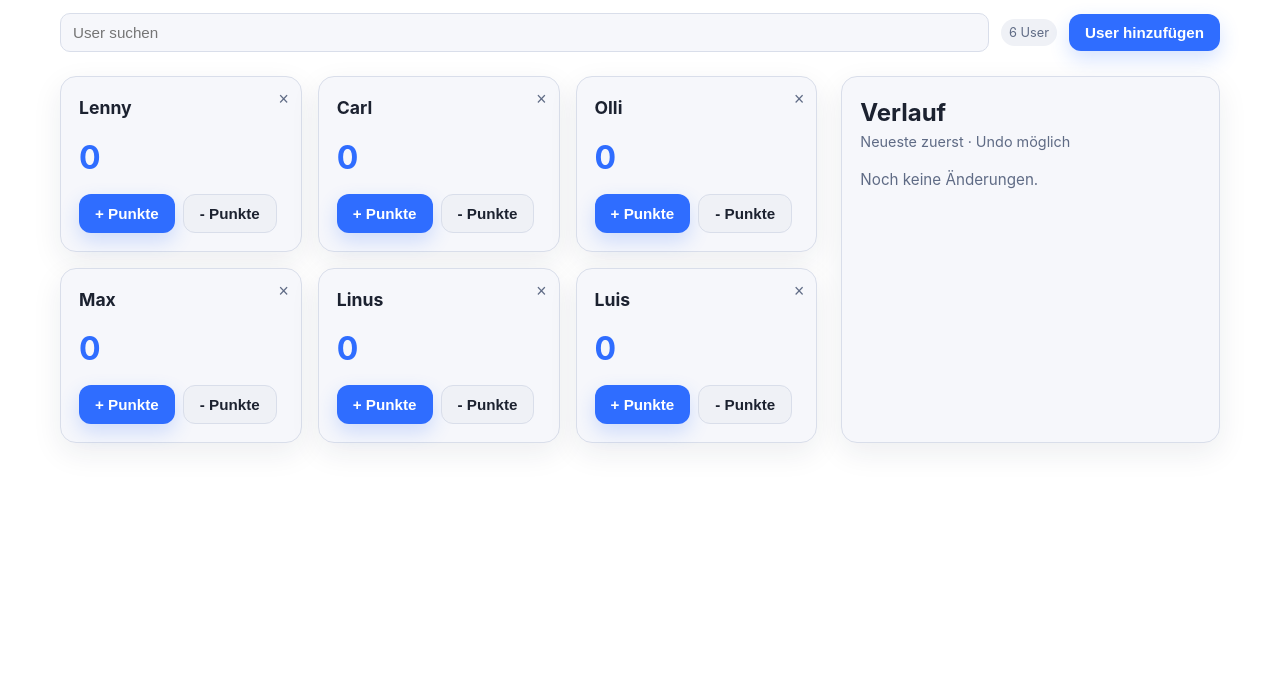
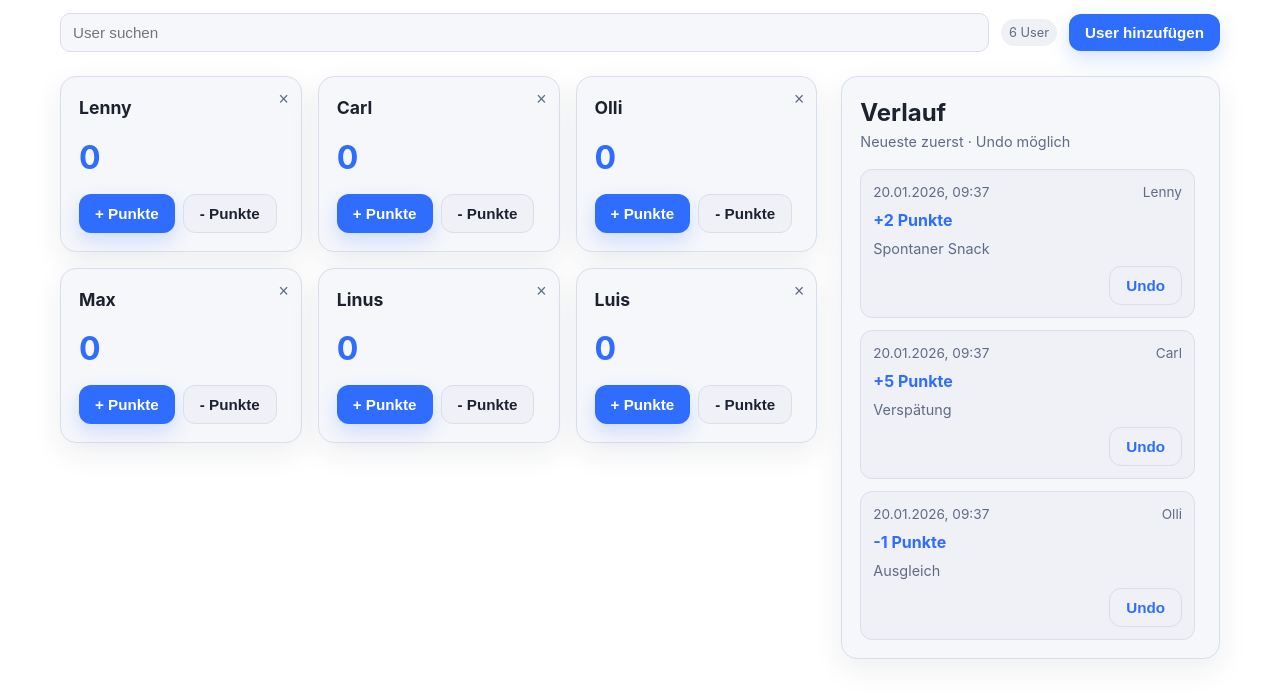
Before and after one commit to maxgoebel-hub/fliesentisch, a plain HTML site: page frontendv2.html in a window 1280 px wide. Shown: the part 97-796 px from the top of the page. Drawn offline with Linux system fonts and the light colour scheme.

Commit message:
Update frontendv2.html

```diff
--- a/frontendv2.html
+++ b/frontendv2.html
@@ -496,6 +496,30 @@
           { id: helpers.uid(), name: "Luis", points: 0, createdAt: helpers.now() },
         ];
         const seedEvents = [
+          {
+            id: helpers.uid(),
+            userId: seedUsers[0].id,
+            userName: seedUsers[0].name,
+            delta: 2,
+            note: "Spontaner Snack",
+            createdAt: helpers.now(),
+          },
+          {
+            id: helpers.uid(),
+            userId: seedUsers[1].id,
+            userName: seedUsers[1].name,
+            delta: 5,
+            note: "Verspätung",
+            createdAt: helpers.now(),
+          },
+          {
+            id: helpers.uid(),
+            userId: seedUsers[2].id,
+            userName: seedUsers[2].name,
+            delta: -1,
+            note: "Ausgleich",
+            createdAt: helpers.now(),
+          },
         ];
         localStorage.setItem(STORAGE_KEYS.users, JSON.stringify(seedUsers));
         localStorage.setItem(STORAGE_KEYS.events, JSON.stringify(seedEvents));
```
